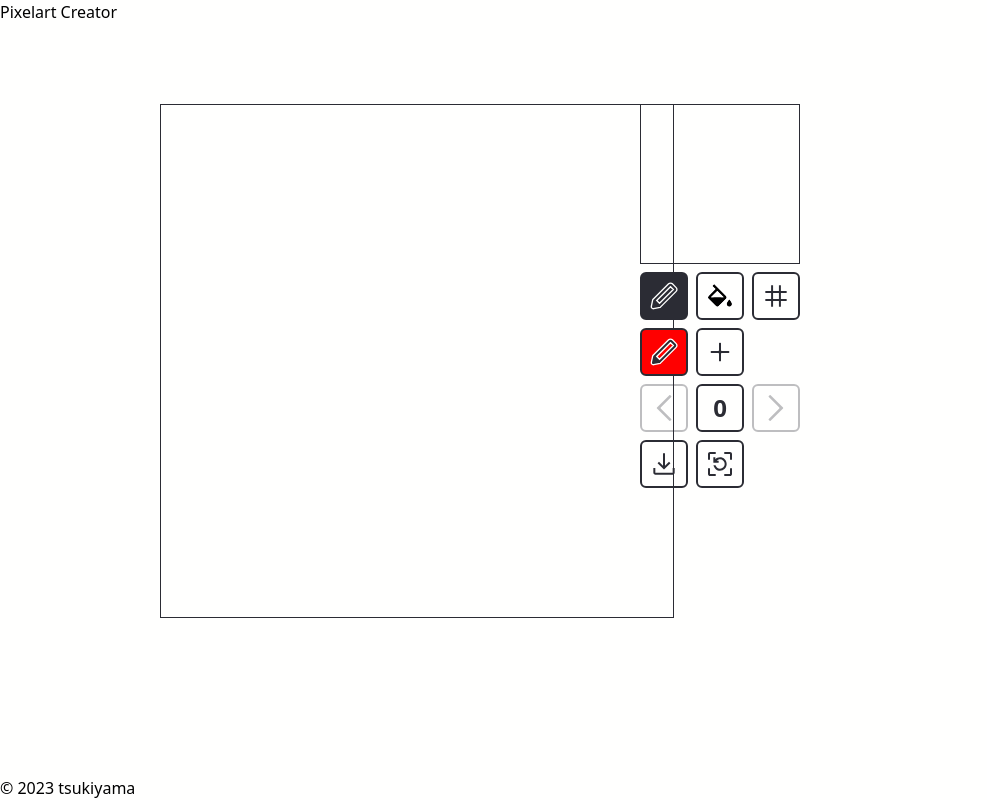
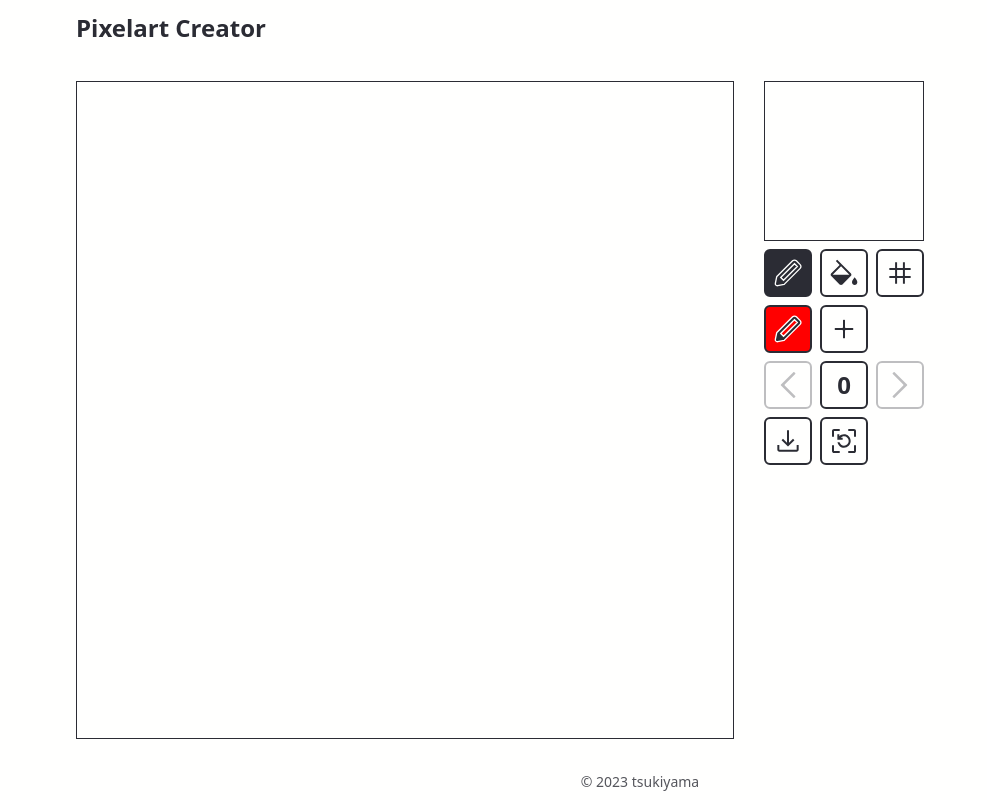
Before and after one commit to tsukiyama-3/pixelart-creator, a Nuxt app: page / in a window 1280 px wide. Shown: the whole page, without its empty margins (0-987 px from the left). Built offline with nearby package versions, Linux system fonts and the light colour scheme.

Commit message:
modify styles & fix bug

```diff
--- a/layouts/default.vue
+++ b/layouts/default.vue
@@ -1,7 +1,13 @@
 <template>
-  <div class="flex flex-col min-h-screen bg-[#fffffe]">
-    <header>Pixelart Creator</header>
-    <slot />
-    <footer>© 2023 tsukiyama</footer>
+  <div class="bg-[#fffffe]">
+    <div class="flex flex-col min-h-screen">
+      <header class="max-w-[1128px] w-full mx-auto py-4">
+        <h1 class="text-2xl leading-none font-bold text-[#2b2c34]">Pixelart Creator</h1>
+      </header>
+      <slot />
+      <footer class="max-w-[1128px] w-full mx-auto py-2">
+        <p class="text-center text-sm text-[#2b2c34] opacity-80">© 2023 tsukiyama</p>
+      </footer>
+    </div>
   </div>
 </template>
--- a/pages/index.vue
+++ b/pages/index.vue
@@ -2,7 +2,7 @@
 const canvas = ref();
 const preview = ref();
 const isClicked = ref(false);
-const canvasSize = 512;
+const canvasSize = 656;
 const previewSize = 158;
 const pixelSize = ref(32);
 const dotSize = ref(16);
@@ -13,6 +13,8 @@ const visibleGrid = ref(false);
 const pixels = ref();
 const previousCol = ref(0);
 const previousRow = ref(0);
+const startCol = ref(null);
+const startRow = ref(null);
 const undoPixelsStates = ref([]);
 const redoPixelsStates = ref([]);
 const originalColor = ref<number | null>(null);
@@ -23,7 +25,7 @@ pixels.value = new Uint32Array(pixelSize.value * pixelSize.value);
 const init = () => {
   const context = canvas.value.getContext("2d");
   context.imageSmoothingEnabled = false;
-  context.scale(dotSize.value, dotSize.value);
+  context.scale(canvasSize / pixelSize.value, canvasSize / pixelSize.value);
   const previewContext = preview.value.getContext("2d");
   previewContext.imageSmoothingEnabled = false;
   const scale = (pixelSize.value * dotSize.value) / previewSize;
@@ -71,6 +73,8 @@ const onCanvasMousedown = (event: MouseEvent) => {
   coords.value = getRelativeCoordinates(event.clientX, event.clientY);
   previousCol.value = coords.value.x;
   previousRow.value = coords.value.y;
+  startCol.value = coords.value.x;
+  startRow.value = coords.value.y;
   if (mode.value === "pen") {
     drawAt(coords.value.x, coords.value.y);
   } else if (mode.value === "bucket") {
@@ -85,17 +89,33 @@ const onCanvasMousedown = (event: MouseEvent) => {
   }
 };
 
+const onCanvasMouseup = () => {
+  isClicked.value = false;
+  const imageData = uint32ArrayToImageData(
+    pixels.value,
+    pixelSize.value,
+    pixelSize.value
+  );
+  if (containsPixel(startCol.value!, startRow.value!)) {
+    undoPixelsStates.value.push(imageData);
+  }
+  startCol.value = null
+  startRow.value = null
+  renderPreview();
+};
+
 const onMouseleave = () => {
   originalColor.value = null;
   originalCoords.value = null;
+  onCanvasMouseup()
 };
 
 // ピクセル座標を返す
 const getRelativeCoordinates = (x: number, y: number) => {
   const canvasRect = canvas.value.getBoundingClientRect();
   return {
-    x: Math.floor((x - canvasRect.left) / dotSize.value),
-    y: Math.floor((y - canvasRect.top) / dotSize.value),
+    x: Math.floor((x - canvasRect.left) / (canvasSize / pixelSize.value)),
+    y: Math.floor((y - canvasRect.top) / (canvasSize / pixelSize.value)),
   };
 };
 
@@ -145,16 +165,6 @@ const hoverAt = (x: number, y: number) => {
   }
 };
 
-const onCanvasMouseup = () => {
-  isClicked.value = false;
-  const imageData = uint32ArrayToImageData(
-    pixels.value,
-    pixelSize.value,
-    pixelSize.value
-  );
-  undoPixelsStates.value.push(imageData);
-};
-
 // ピクセルを描画する
 const renderPixel = () => {
   // コンテキスト取得
@@ -186,16 +196,21 @@ const renderPixel = () => {
   // offscreenCanvasの内容をキャンバスコンテキストに描画している
   context.drawImage(offscreenCanvas, 0, 0);
   context.restore();
+  // grid
+  if (visibleGrid.value) {
+    addGrid();
+  }
+  return offscreenCanvas;
+};
+
+const renderPreview = () => {
+  const offscreenCanvas = renderPixel();
   // preview
   const previewContext = preview.value.getContext("2d");
   previewContext.clearRect(0, 0, pixelSize.value, pixelSize.value);
   previewContext.save();
   previewContext.drawImage(offscreenCanvas, 0, 0);
   previewContext.restore();
-  // grid
-  if (visibleGrid.value) {
-    addGrid();
-  }
 };
 
 const undo = () => {
@@ -203,7 +218,10 @@ const undo = () => {
     const previousState =
       undoPixelsStates.value[undoPixelsStates.value.length - 2];
     pixels.value = imageDataToUint32Array(previousState);
+    originalColor.value = null;
+    originalCoords.value = null;
     renderPixel();
+    renderPreview();
     redoPixelsStates.value.push(undoPixelsStates.value.pop()!);
   }
 };
@@ -212,7 +230,10 @@ const redo = () => {
   if (redoPixelsStates.value.length > 0) {
     const nextState = redoPixelsStates.value.pop();
     pixels.value = imageDataToUint32Array(nextState!);
+    originalColor.value = null;
+    originalCoords.value = null;
     renderPixel();
+    renderPreview();
     undoPixelsStates.value.push(nextState!);
   }
 };
@@ -324,6 +345,9 @@ const setPixelColor = (x: number, y: number, color: number) => {
 
 // キャンバスないか判定する
 const containsPixel = (col: number, row: number) => {
+  if (col === null || row === null) {
+    return false
+  }
   return col >= 0 && row >= 0 && col < pixelSize.value && row < pixelSize.value;
 };
 
@@ -424,46 +448,52 @@ const saveColor = () => {
 const changeSize = (number: number) => {
   pixelSize.value = number;
   dotSize.value = canvasSize / pixelSize.value;
-  console.log(pixelSize.value, 'pixelSize.value', dotSize.value, 'dotSize.value')
-  clear()
+  console.log(
+    pixelSize.value,
+    "pixelSize.value",
+    dotSize.value,
+    "dotSize.value"
+  );
+  clear();
   const context = canvas.value.getContext("2d");
   const initialTransform = context.getTransform();
   context.setTransform(initialTransform);
   const previewContext = preview.value.getContext("2d");
   previewContext.setTransform(initialTransform);
-  init()
+  init();
 };
 </script>
 
 <template>
-  <div class="grow grid grid-cols-2 h-full">
+  <div
+    class="grow flex items-center justify-center"
+    @mousemove="onCanvasMousemove"
+    @mousedown="onCanvasMousedown"
+    @mouseup="onCanvasMouseup"
+    @mouseleave="onMouseleave"
+  >
+    <div class="grid grid-cols-[656px_auto] gap-8">
       <div>
         <div
           :class="{
             'pen-cursor': mode === 'pen',
             'bucket-cursor': mode === 'bucket',
           }"
-        style="padding: 80px 160px"
-        class="canvas"
-        @mousemove="onCanvasMousemove"
-        @mousedown="onCanvasMousedown"
-        @mouseup="onCanvasMouseup"
-        @mouseleave="onMouseleave"
         >
           <canvas
             ref="canvas"
-          :width="512"
-          :height="512"
-          style="border: 1px solid #2b2c34"
+            :width="canvasSize"
+            :height="canvasSize"
+            class="border border-solid border-[#2b2c34]"
           ></canvas>
         </div>
       </div>
-    <div style="padding-top: 80px" class="space-y-2">
+      <div class="space-y-2">
         <canvas
           ref="preview"
           :width="previewSize"
           :height="previewSize"
-        style="border: 1px solid #2b2c34"
+          class="border border-solid border-[#2b2c34]"
         ></canvas>
         <div class="flex">
           <input
@@ -561,14 +591,24 @@ const changeSize = (number: number) => {
             @click="saveColor"
             class="grid justify-center items-center w-12 h-12 rounded-md border-2 border-solid border-[#2b2c34] cursor-pointer"
           >
-          <img src="~/assets/done.svg" width="32" height="32" alt="pen-icon" />
+            <img
+              src="~/assets/done.svg"
+              width="32"
+              height="32"
+              alt="pen-icon"
+            />
           </button>
           <div v-else>
             <button
               @click="addColor"
               class="grid justify-center items-center w-12 h-12 rounded-md border-2 border-solid border-[#2b2c34] cursor-pointer"
             >
-            <img src="~/assets/add.svg" width="32" height="32" alt="pen-icon" />
+              <img
+                src="~/assets/add.svg"
+                width="32"
+                height="32"
+                alt="pen-icon"
+              />
             </button>
           </div>
         </div>
@@ -654,6 +694,7 @@ const changeSize = (number: number) => {
         </div>
       </div>
     </div>
+  </div>
 </template>
 
 <style scoped>
@@ -662,7 +703,7 @@ const changeSize = (number: number) => {
 }
 
 .bucket-cursor {
-  cursor: url("assets/fill.svg") 12 12, default;
+  cursor: url("assets/fill-cursor.svg") 12 12, default;
 }
 
 input[type="color"] {
```
Also changed, not shown: assets/fill-cursor.svg (added), assets/fill.svg. Lines whose indentation alone changed are shown as unchanged.
